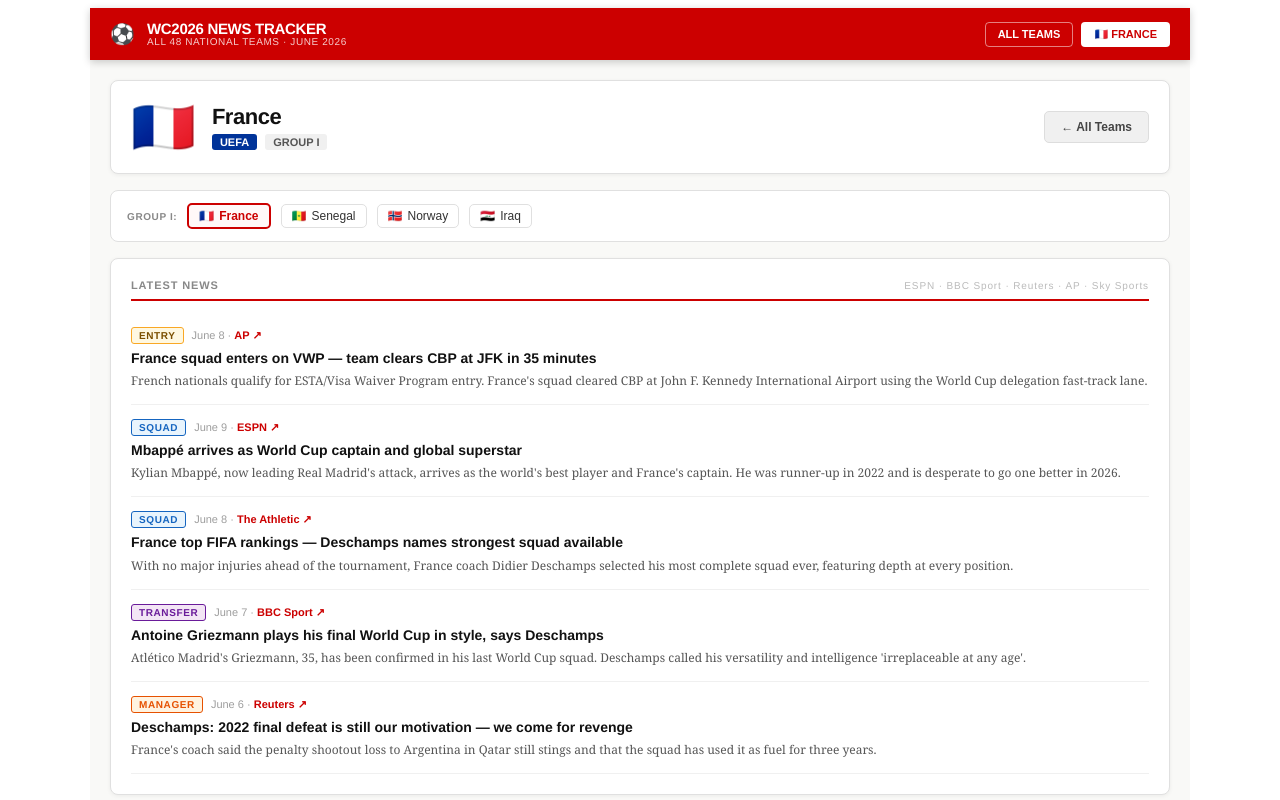
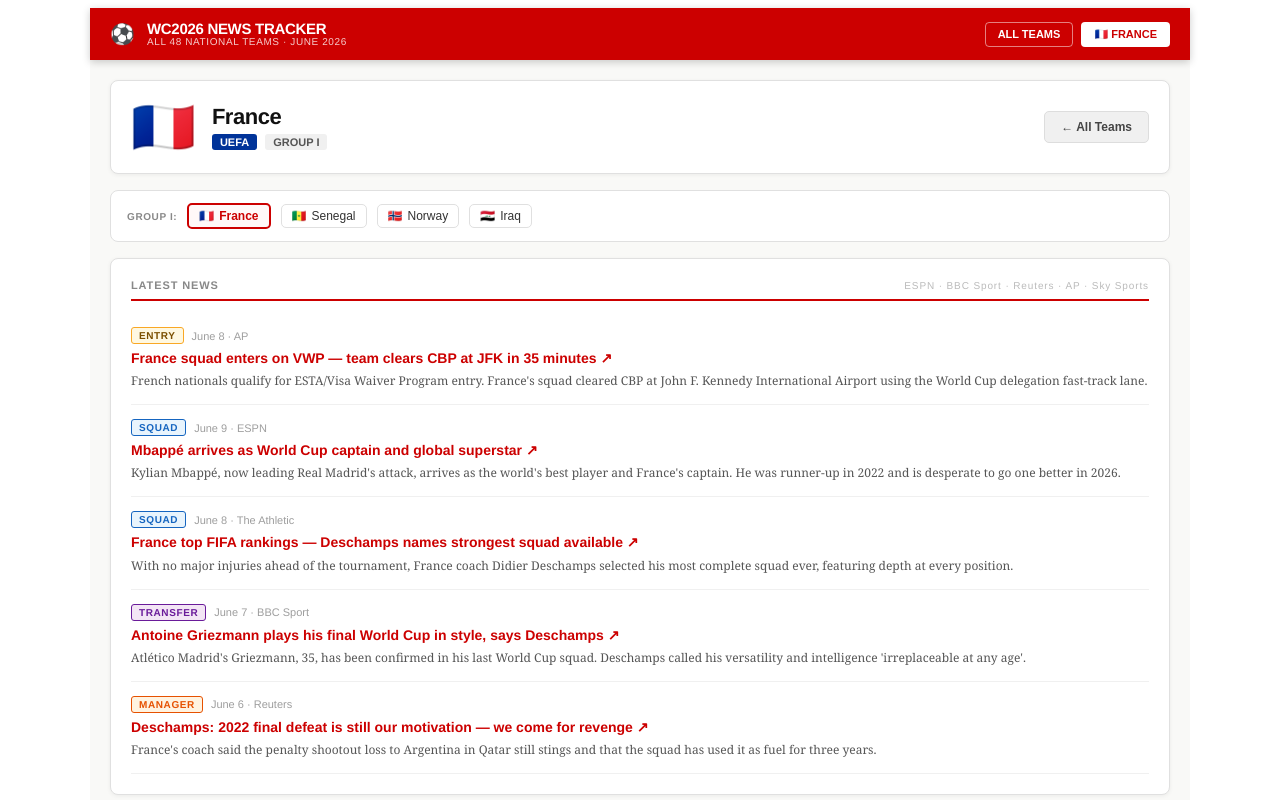
Before and after one commit to meyersca2/wc2026-tracker, a React (Vite) app: page / in a window 1280 px wide. Both pictures are taken after a click on the element 379 px from the left and 166 px from the top of the page. Shown: the top 800 px of the page. Built offline with nearby package versions, Linux system fonts and the light colour scheme.

Commit message:
Make headline a prominent clickable Google News search link with ↗ indicator

```diff
--- a/src/App.jsx
+++ b/src/App.jsx
@@ -46,23 +46,17 @@
 }
 
 function NewsItem({ item }) {
-  const sourceUrl = getSourceUrl(item.source, item.headline);
+  const searchUrl = "https://news.google.com/search?q=" + encodeURIComponent(item.headline + " " + item.source + " World Cup 2026");
   return (
     <div style={{ padding: "14px 0", borderBottom: "1px solid #f0f0f0", display: "flex", flexDirection: "column", gap: "5px" }}>
       <div style={{ display: "flex", alignItems: "center", gap: "8px", flexWrap: "wrap" }}>
         <CategoryBadge category={item.category} />
-        <span style={{ fontSize: "11px", color: "#9e9e9e" }}>
-          {item.date} ·{" "}
-          {sourceUrl ? (
-            <a href={sourceUrl} target="_blank" rel="noopener noreferrer"
-              style={{ color: "#cc0000", textDecoration: "none", fontWeight: 600 }}
-              onClick={e => e.stopPropagation()}>
-              {item.source} ↗
-            </a>
-          ) : item.source}
-        </span>
+        <span style={{ fontSize: "11px", color: "#9e9e9e" }}>{item.date} · {item.source}</span>
       </div>
-      <div style={{ fontSize: "14px", fontWeight: 700, color: "#111", lineHeight: 1.3 }}>{item.headline}</div>
+      <a href={searchUrl} target="_blank" rel="noopener noreferrer"
+        style={{ fontSize: "14px", fontWeight: 700, color: "#cc0000", lineHeight: 1.3, textDecoration: "none" }}>
+        {item.headline} ↗
+      </a>
       {item.summary && <div style={{ fontSize: "12px", color: "#555", lineHeight: 1.5, fontFamily: "Georgia,serif" }}>{item.summary}</div>}
     </div>
   );
```
